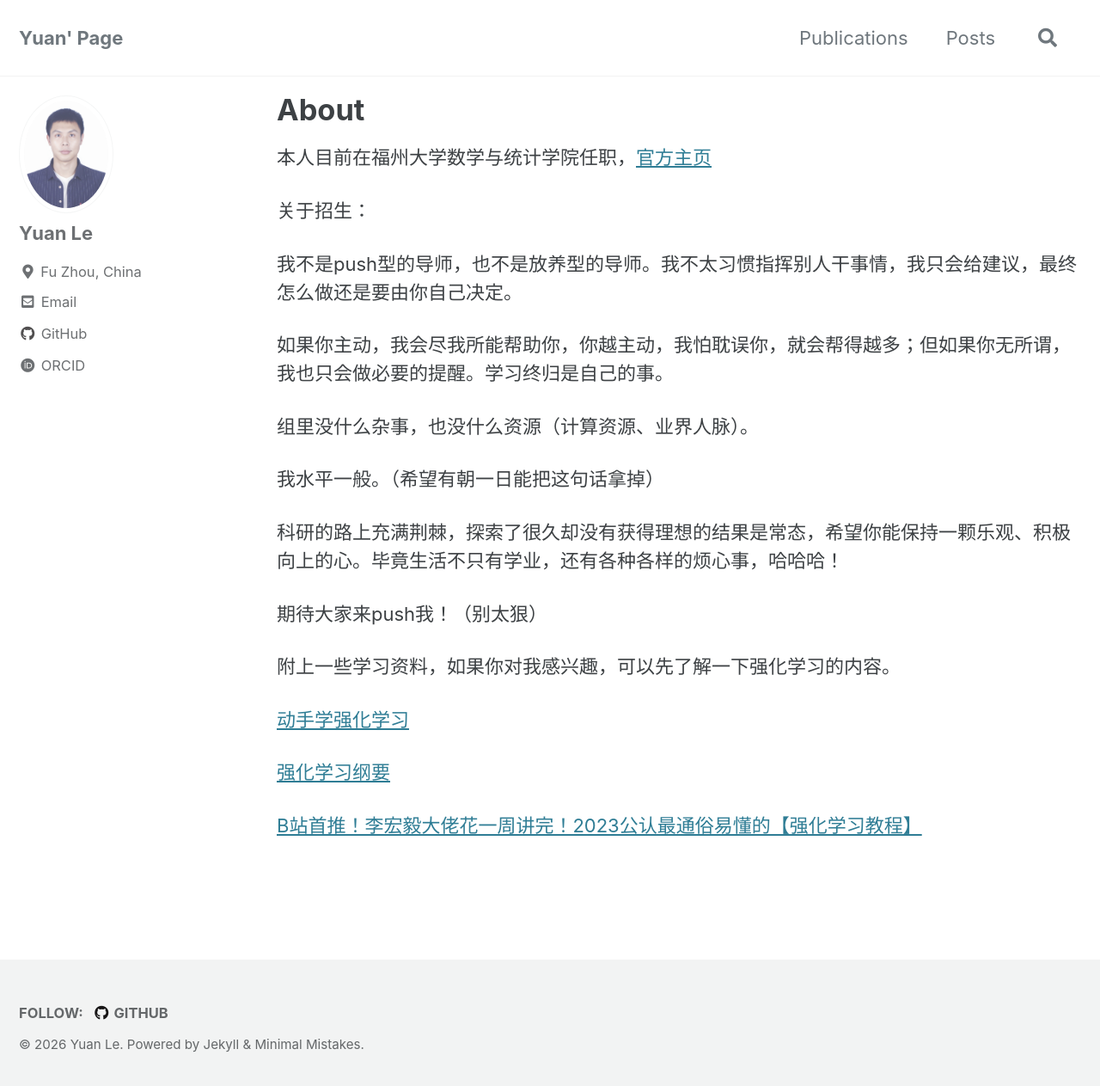
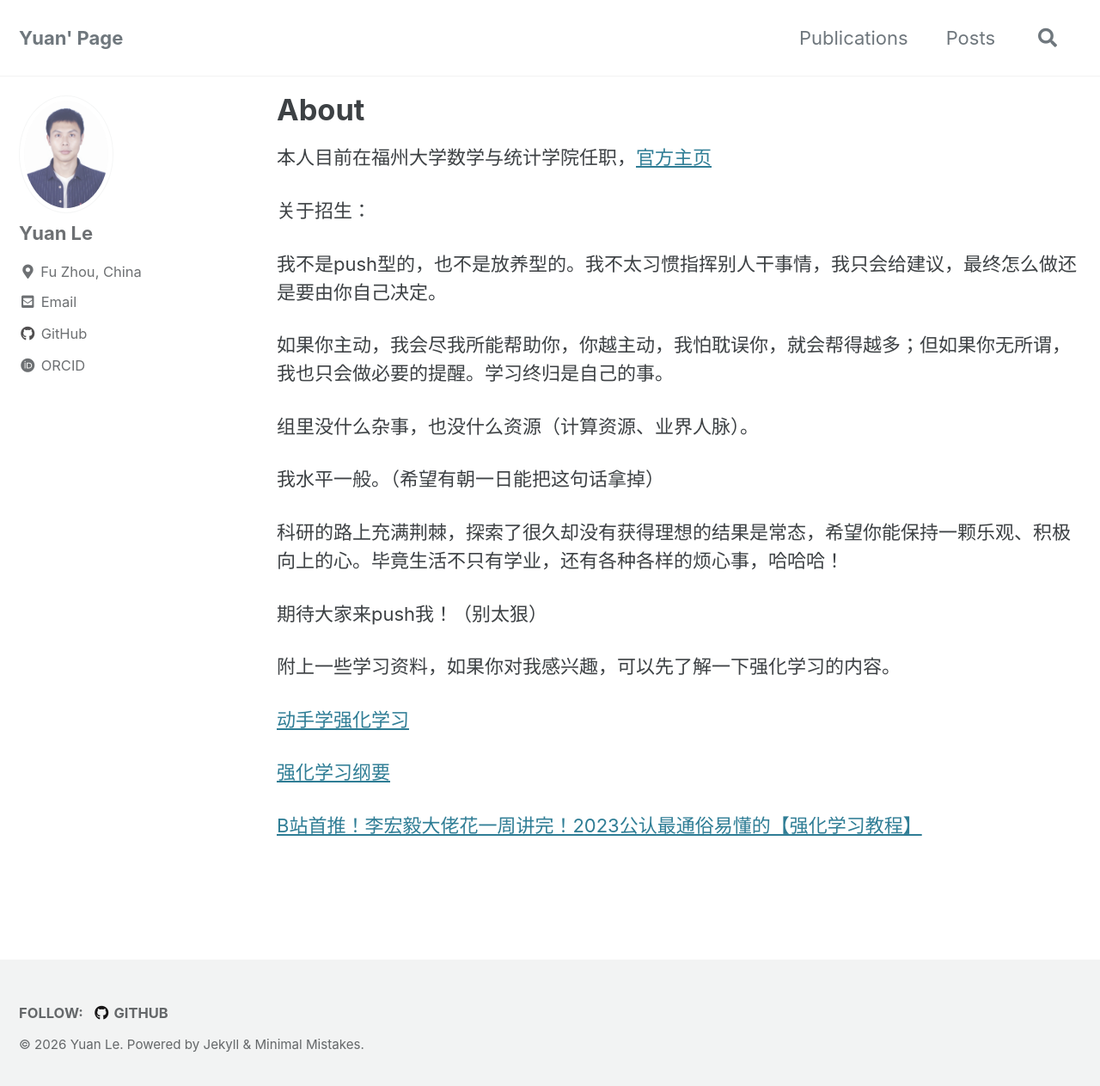
Before and after one commit to leyuanheart/leyuanheart.github.io, a Jekyll site: the page built from _pages/about.md, in a window 1280 px wide and 1270 px high. Shown: the top 1263 px of the window at 86% size. Built offline with Jekyll 4.4.1, drawn with Linux system fonts in a browser that asks for light colours; cached includes are drawn as plain includes.

Commit message:
Update about.md

```diff
--- a/_pages/about.md
+++ b/_pages/about.md
@@ -9,7 +9,7 @@ classes: wide
 
 关于招生：
 
-我不是push型的导师，也不是放养型的导师。我不太习惯指挥别人干事情，我只会给建议，最终怎么做还是要由你自己决定。
+我不是push型的，也不是放养型的。我不太习惯指挥别人干事情，我只会给建议，最终怎么做还是要由你自己决定。
 
 如果你主动，我会尽我所能帮助你，你越主动，我怕耽误你，就会帮得越多；但如果你无所谓，我也只会做必要的提醒。学习终归是自己的事。
 
```
